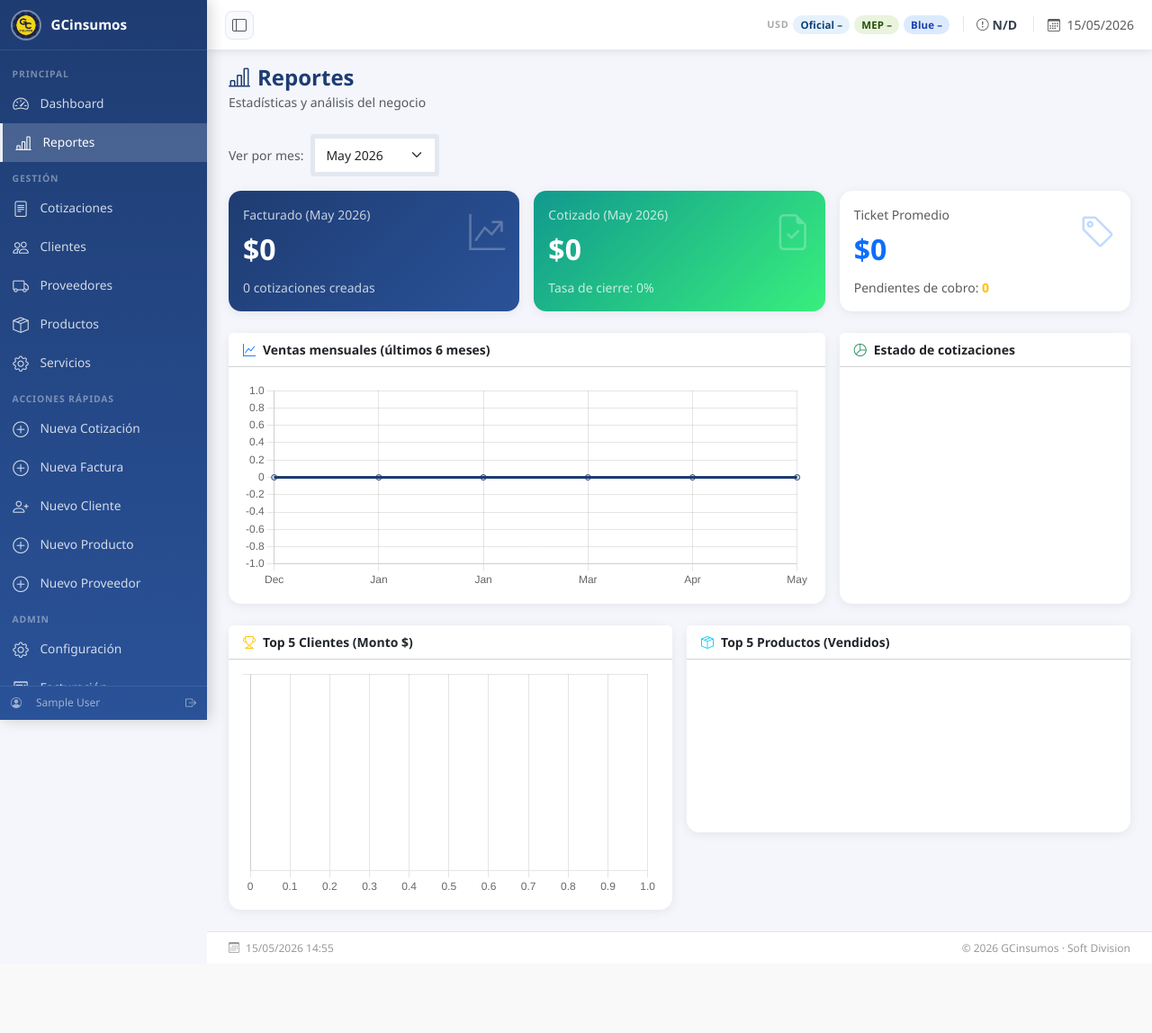
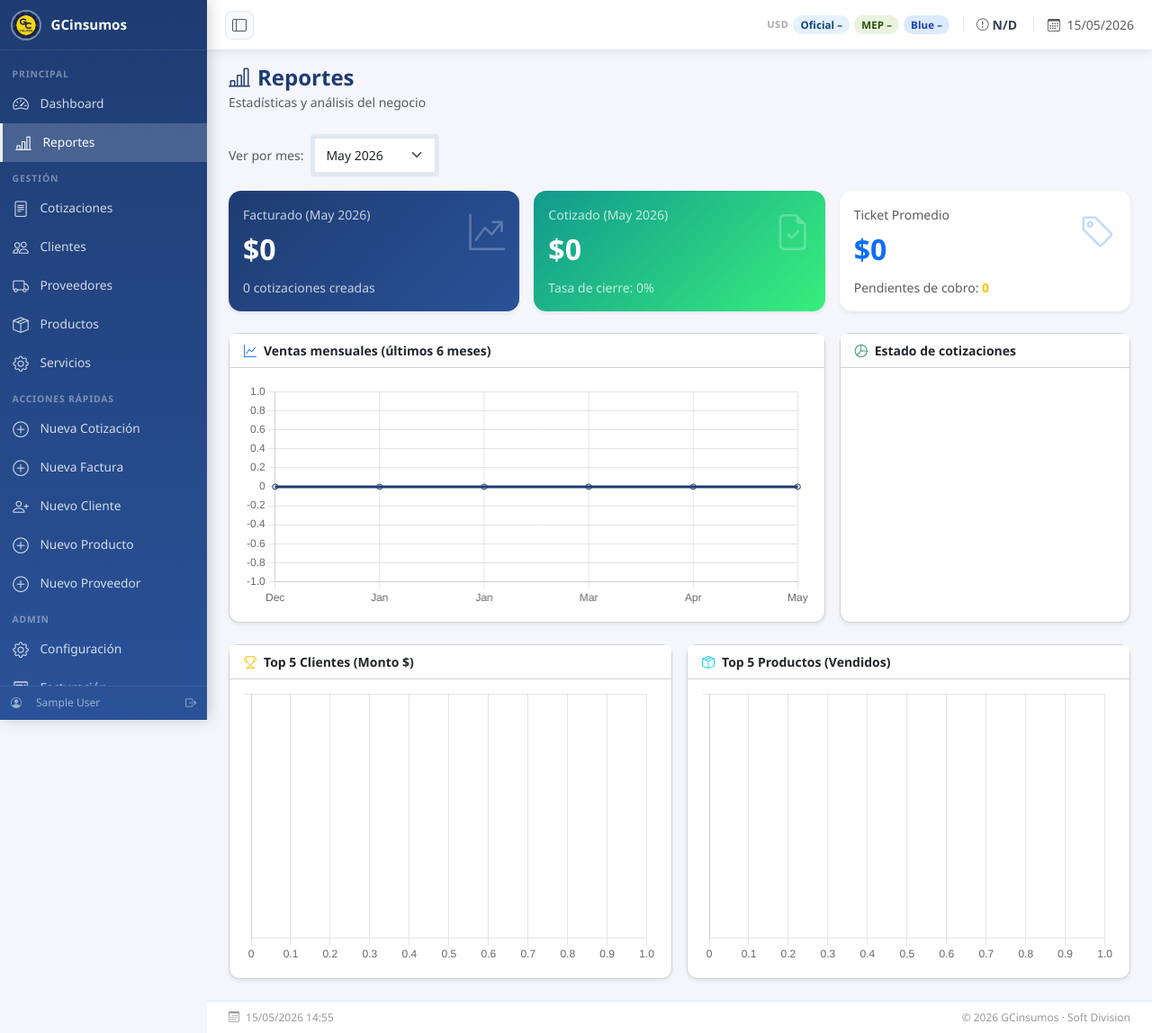
Before and after one commit to Cdruetta/cotizador-3.0, a Django app: page /reportes/ in a window 1280 px wide. Shown: the whole page at 90% size. Before the commit the page ends 1059 px from the top, so only its background shows below. Run offline with Django 4.2, Linux system fonts and the light colour scheme; the visitor is signed in with stand-in values (Sample User, id 1); data that the repository does not hold is empty; a map, chart or similar area stays blank.

Commit message:
reportes

```diff
--- a/backend/templates/cotizaciones/reportes.html
+++ b/backend/templates/cotizaciones/reportes.html
@@ -22,7 +22,7 @@
 
 <div class="row g-3 mb-4">
   <div class="col-12 col-md-4">
-    <div class="card stat-card h-100" style="background:linear-gradient(135deg,#1e3c72,#2a5298);color:#fff; border:none">
+    <div class="card stat-card h-100 shadow-sm" style="background:linear-gradient(135deg,#1e3c72,#2a5298);color:#fff; border:none">
       <div class="card-body">
         <div class="d-flex justify-content-between align-items-start">
           <div>
@@ -37,7 +37,7 @@
   </div>
 
   <div class="col-12 col-md-4">
-    <div class="card stat-card h-100" style="background:linear-gradient(135deg,#11998e,#38ef7d);color:#fff; border:none">
+    <div class="card stat-card h-100 shadow-sm" style="background:linear-gradient(135deg,#11998e,#38ef7d);color:#fff; border:none">
       <div class="card-body">
         <div class="d-flex justify-content-between align-items-start">
           <div>
@@ -52,7 +52,7 @@
   </div>
 
   <div class="col-12 col-md-4">
-    <div class="card stat-card h-100">
+    <div class="card stat-card h-100 shadow-sm">
       <div class="card-body">
         <div class="d-flex justify-content-between align-items-start">
           <div>
@@ -69,22 +69,26 @@
 
 <div class="row g-3 mb-4">
   <div class="col-12 col-lg-8">
-    <div class="card stat-card h-100">
+    <div class="card shadow-sm h-100">
       <div class="card-header bg-white fw-semibold small py-2 px-3">
         <i class="bi bi-graph-up me-2 text-primary"></i>Ventas mensuales (últimos 6 meses)
       </div>
       <div class="card-body">
-        <canvas id="chartVentas" height="110"></canvas>
+        <div style="height: 250px;">
+          <canvas id="chartVentas"></canvas>
+        </div>
       </div>
     </div>
   </div>
   <div class="col-12 col-lg-4">
-    <div class="card stat-card h-100">
+    <div class="card shadow-sm h-100">
       <div class="card-header bg-white fw-semibold small py-2 px-3">
         <i class="bi bi-pie-chart me-2 text-success"></i>Estado de cotizaciones
       </div>
       <div class="card-body d-flex align-items-center justify-content-center">
-        <canvas id="chartEstado" height="160"></canvas>
+        <div style="height: 250px; width: 100%;">
+          <canvas id="chartEstado"></canvas>
+        </div>
       </div>
     </div>
   </div>
@@ -92,22 +96,26 @@
 
 <div class="row g-3">
   <div class="col-md-6">
-    <div class="card stat-card">
+    <div class="card shadow-sm">
       <div class="card-header bg-white fw-semibold small py-2 px-3">
         <i class="bi bi-trophy me-2 text-warning"></i>Top 5 Clientes (Monto $)
       </div>
       <div class="card-body">
-        <canvas id="chartClientes" height="160"></canvas>
+        <div style="height: 300px;">
+          <canvas id="chartClientes"></canvas>
+        </div>
       </div>
     </div>
   </div>
   <div class="col-md-6">
-    <div class="card stat-card">
+    <div class="card shadow-sm">
       <div class="card-header bg-white fw-semibold small py-2 px-3">
         <i class="bi bi-box-seam me-2 text-info"></i>Top 5 Productos (Vendidos)
       </div>
       <div class="card-body">
-        <canvas id="chartProductos" height="160"></canvas>
+        <div style="height: 300px;">
+          <canvas id="chartProductos"></canvas>
+        </div>
       </div>
     </div>
   </div>
@@ -117,8 +125,21 @@
 {% block extra_js %}
 <script src="https://cdn.jsdelivr.net/npm/chart.js"></script>
 <script>
-  const ctxVentas = document.getElementById('chartVentas').getContext('2d');
-  new Chart(ctxVentas, {
+  // Configuración común para gráficos de barras horizontales
+  const commonOptionsBar = {
+    indexAxis: 'y',
+    responsive: true,
+    maintainAspectRatio: false,
+    plugins: {
+      legend: { display: false }
+    },
+    scales: {
+      x: { beginAtZero: true }
+    }
+  };
+
+  // Ventas Mensuales
+  new Chart(document.getElementById('chartVentas').getContext('2d'), {
     type: 'line',
     data: {
       labels: {{ labels_6_meses|safe }},
@@ -131,11 +152,15 @@
         tension: 0.4
       }]
     },
-    options: { responsive: true, plugins: { legend: { display: false } } }
+    options: {
+        responsive: true,
+        maintainAspectRatio: false,
+        plugins: { legend: { display: false } }
+    }
   });
 
-  const ctxEstado = document.getElementById('chartEstado').getContext('2d');
-  new Chart(ctxEstado, {
+  // Estado de Cotizaciones
+  new Chart(document.getElementById('chartEstado').getContext('2d'), {
     type: 'doughnut',
     data: {
       labels: {{ chart_estado_labels|safe }},
@@ -147,31 +172,30 @@
     options: { responsive: true, maintainAspectRatio: false }
   });
 
-  const ctxClientes = document.getElementById('chartClientes').getContext('2d');
-  new Chart(ctxClientes, {
+  // Top 5 Clientes
+  new Chart(document.getElementById('chartClientes').getContext('2d'), {
     type: 'bar',
     data: {
       labels: {{ chart_clientes_labels|safe }},
       datasets: [{
-        label: 'Monto Total $',
         data: {{ chart_clientes_data|safe }},
         backgroundColor: '#2a5298'
       }]
     },
-    options: { indexAxis: 'y', plugins: { legend: { display: false } } }
+    options: commonOptionsBar
   });
 
-  const ctxProductos = document.getElementById('chartProductos').getContext('2d');
-  new Chart(ctxProductos, {
-    type: 'pie',
+  // Top 5 Productos (Cambiado de Pie a Bar Horizontal para que no se amontone)
+  new Chart(document.getElementById('chartProductos').getContext('2d'), {
+    type: 'bar',
     data: {
       labels: {{ chart_productos_labels|safe }},
       datasets: [{
         data: {{ chart_productos_data|safe }},
-        backgroundColor: ['#11998e', '#38ef7d', '#1e3c72', '#ffc107', '#9c27b0']
+        backgroundColor: '#11998e'
       }]
     },
-    options: { responsive: true, maintainAspectRatio: false }
+    options: commonOptionsBar
   });
 </script>
 {% endblock %}
```
